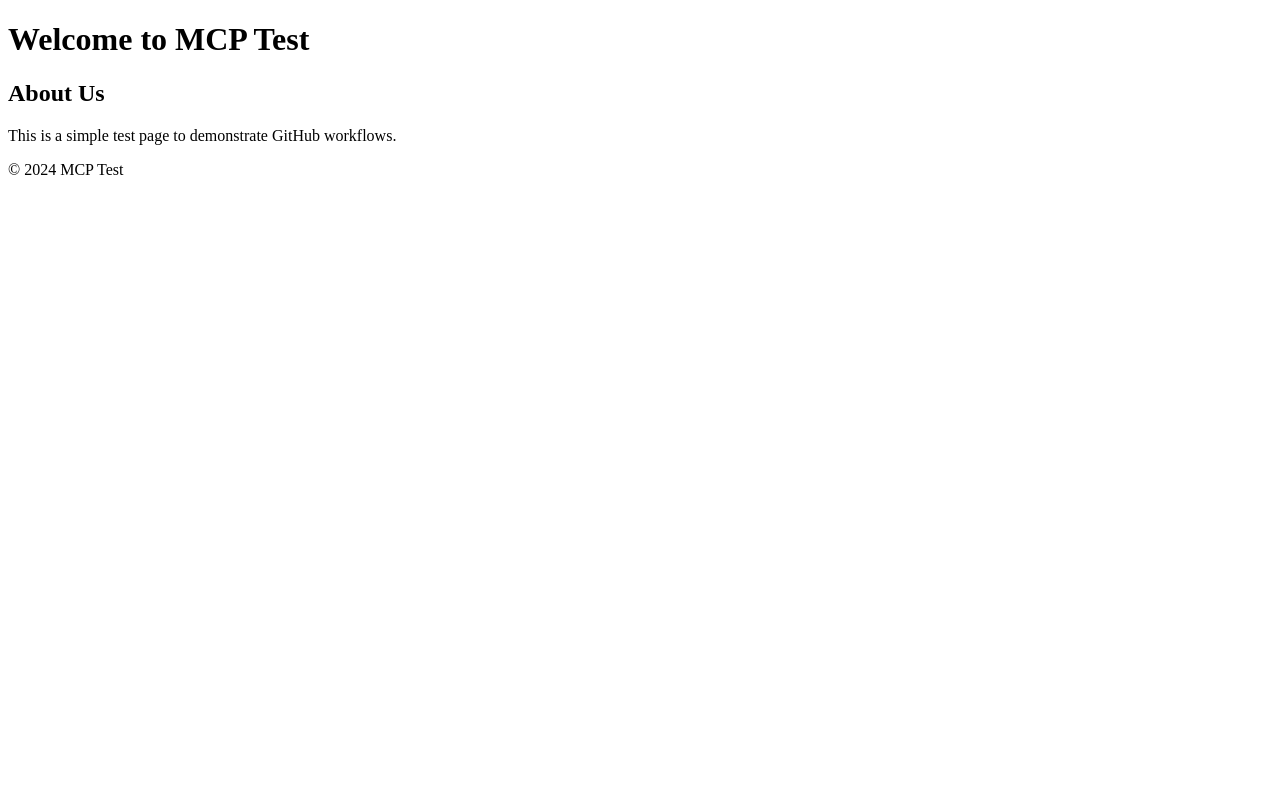
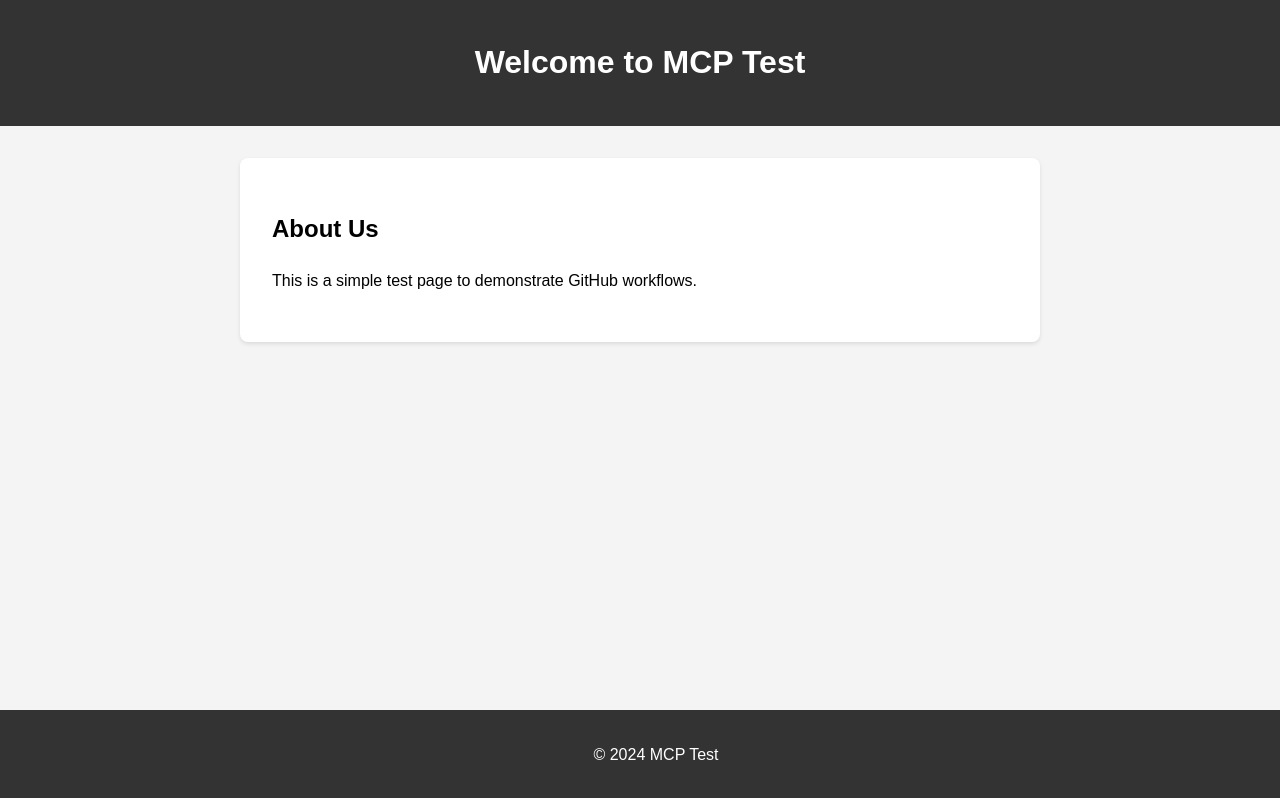
Before and after one commit to Stanzy-Developer/mcp-test, a plain HTML site: page index.html in a window 1280 px wide. Drawn offline with Linux system fonts and the light colour scheme.

Commit message:
Add CSS styling to the page

```diff
--- a/index.html
+++ b/index.html
@@ -4,6 +4,45 @@
     <meta charset="UTF-8">
     <meta name="viewport" content="width=device-width, initial-scale=1.0">
     <title>MCP Test Page</title>
+    <style>
+        body {
+            font-family: Arial, sans-serif;
+            line-height: 1.6;
+            margin: 0;
+            padding: 0;
+            background-color: #f4f4f4;
+        }
+
+        header {
+            background-color: #333;
+            color: white;
+            text-align: center;
+            padding: 1rem;
+        }
+
+        main {
+            max-width: 800px;
+            margin: 2rem auto;
+            padding: 0 1rem;
+        }
+
+        section {
+            background-color: white;
+            padding: 2rem;
+            border-radius: 8px;
+            box-shadow: 0 2px 4px rgba(0,0,0,0.1);
+        }
+
+        footer {
+            text-align: center;
+            padding: 1rem;
+            background-color: #333;
+            color: white;
+            position: fixed;
+            bottom: 0;
+            width: 100%;
+        }
+    </style>
 </head>
 <body>
     <header>
```
